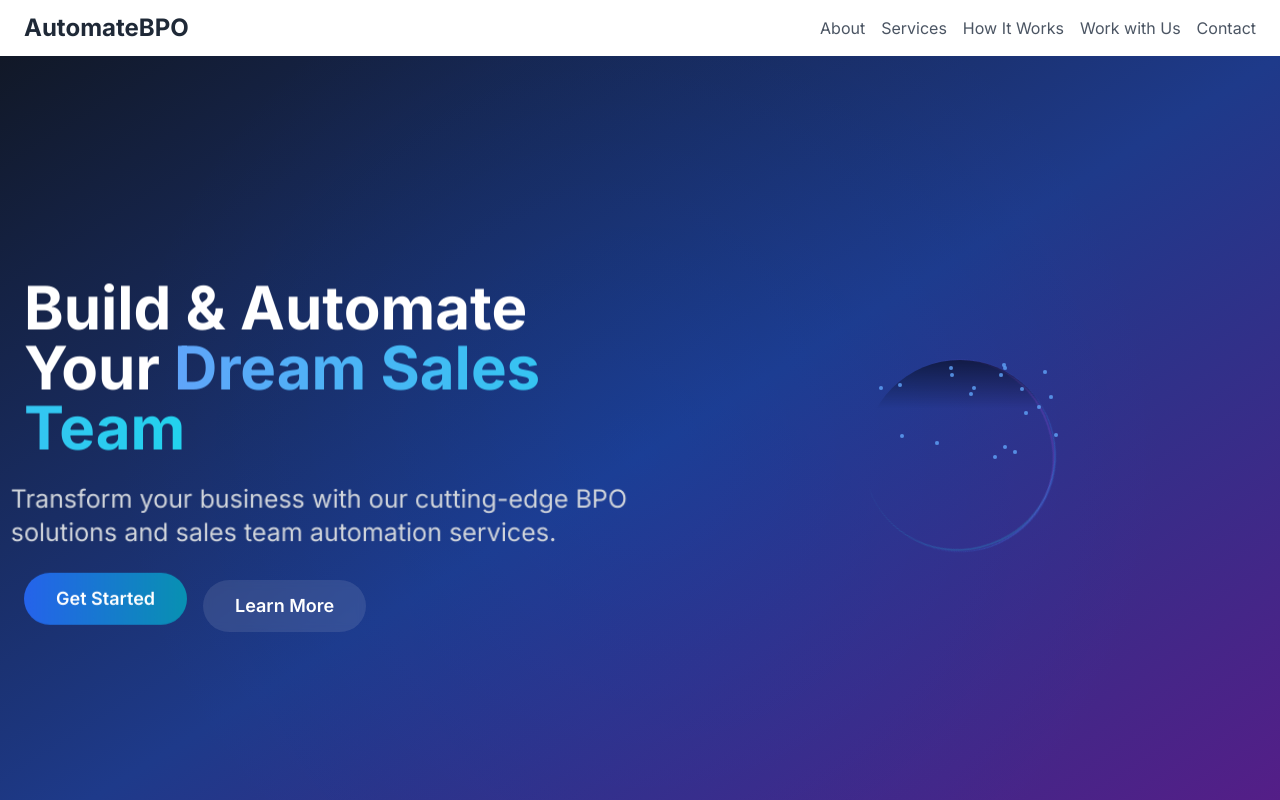
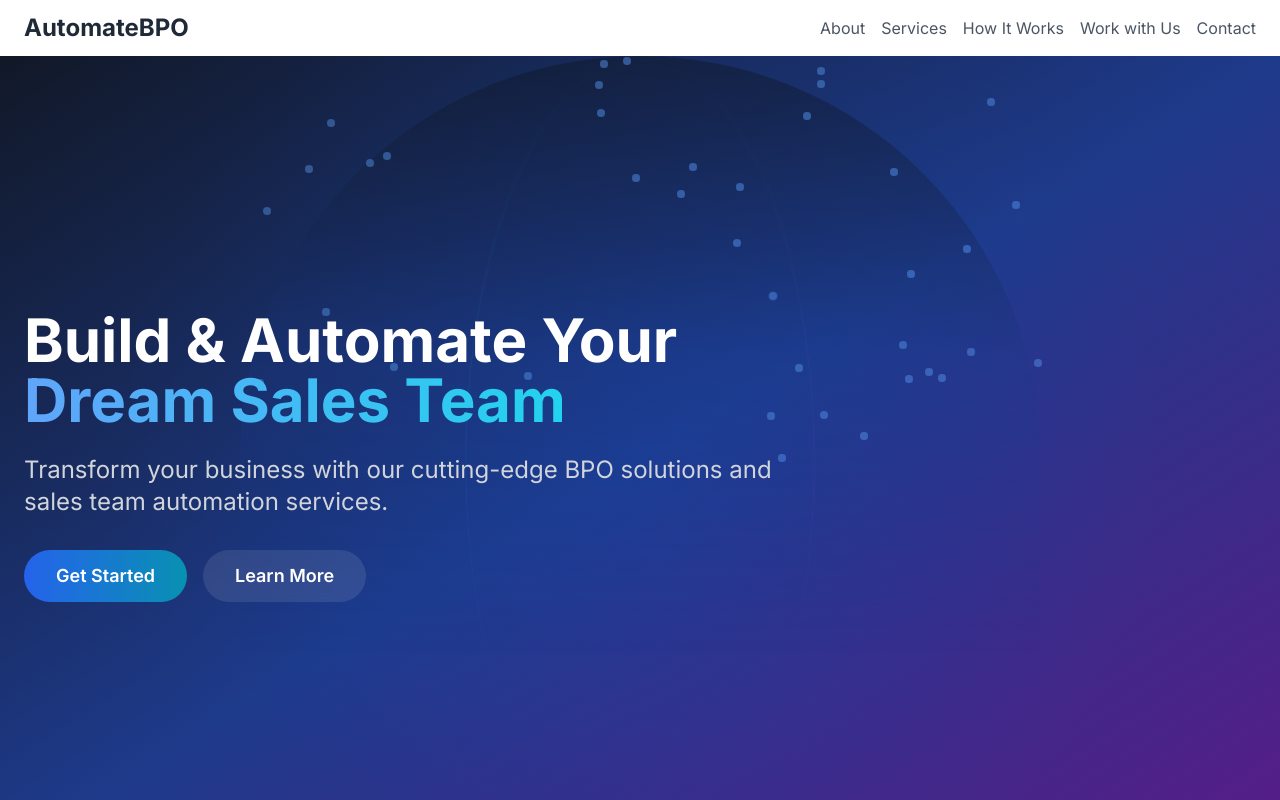
Before and after one commit to nitturkaryash/automate-bpo, a Next.js app: page /automate-bpo/ in a window 1280 px wide. Shown: the top 800 px of the page. Built offline with nearby package versions, Linux system fonts and the light colour scheme.

Commit message:
Update globe animation: larger size, Y-axis rotation, behind text

```diff
--- a/app/components/GlobeAnimation.tsx
+++ b/app/components/GlobeAnimation.tsx
@@ -2,17 +2,17 @@ import React from 'react';
 
 const GlobeAnimation = () => {
   return (
-    <div className="globe-container relative w-48 h-48 mx-auto">
-      <div className="globe absolute w-full h-full rounded-full border-t-2 border-blue-500/30 animate-globe-spin">
-        <div className="absolute w-full h-full rounded-full border-t-2 border-cyan-400/20 rotate-45"></div>
-        <div className="absolute w-full h-full rounded-full border-t-2 border-purple-500/20 -rotate-45"></div>
+    <div className="globe-container absolute bottom-0 left-1/2 -translate-x-1/2 w-[800px] h-[800px] opacity-50">
+      <div className="globe absolute w-full h-full rounded-full border-t-4 border-blue-500/30 animate-globe-rotate">
+        <div className="absolute w-full h-full rounded-full border-t-4 border-cyan-400/20 rotate-45"></div>
+        <div className="absolute w-full h-full rounded-full border-t-4 border-purple-500/20 -rotate-45"></div>
       </div>
-      <div className="globe-overlay absolute w-full h-1/2 top-0 bg-gradient-to-b from-black/50 via-transparent to-transparent rounded-t-full"></div>
+      <div className="globe-overlay absolute w-full h-3/4 top-0 bg-gradient-to-b from-gray-900 via-blue-900/50 to-transparent rounded-t-full"></div>
       <div className="globe-dots">
-        {[...Array(20)].map((_, i) => (
+        {[...Array(40)].map((_, i) => (
           <div
             key={i}
-            className="absolute w-1 h-1 bg-blue-400/80 rounded-full animate-pulse-gentle"
+            className="absolute w-2 h-2 bg-blue-400/80 rounded-full animate-pulse-gentle"
             style={{
               top: `${Math.random() * 50}%`,
               left: `${Math.random() * 100}%`,
--- a/app/components/Hero.tsx
+++ b/app/components/Hero.tsx
@@ -3,21 +3,21 @@ import GlobeAnimation from './GlobeAnimation';
 
 export default function Hero() {
   return (
-    <section className="relative min-h-screen flex items-center justify-center bg-gradient-to-br from-gray-900 via-blue-900 to-purple-900 text-white py-20">
+    <section className="relative min-h-screen flex items-center justify-center bg-gradient-to-br from-gray-900 via-blue-900 to-purple-900 text-white py-20 overflow-hidden">
       <div className="absolute inset-0 overflow-hidden">
         <div className="absolute w-full h-full bg-[radial-gradient(circle_at_center,rgba(0,100,255,0.1)_0%,transparent_70%)]"></div>
       </div>
+      <GlobeAnimation />
       <div className="container mx-auto px-6 relative z-10">
-        <div className="flex flex-col md:flex-row items-center justify-between gap-12">
-          <div className="flex-1 text-center md:text-left">
-            <h1 className="text-4xl md:text-5xl lg:text-6xl font-bold mb-6 animate-float-slow">
+        <div className="max-w-3xl">
+          <h1 className="text-4xl md:text-5xl lg:text-6xl font-bold mb-6">
             Build & Automate Your <span className="text-transparent bg-clip-text bg-gradient-to-r from-blue-400 to-cyan-400">Dream Sales Team</span>
           </h1>
-            <p className="text-xl md:text-2xl mb-8 text-gray-300 animate-pulse-gentle">
+          <p className="text-xl md:text-2xl mb-8 text-gray-300">
             Transform your business with our cutting-edge BPO solutions and sales team automation services.
           </p>
-            <div className="flex flex-col sm:flex-row gap-4 justify-center md:justify-start">
-              <a href="#contact" className="px-8 py-3 bg-gradient-to-r from-blue-600 to-cyan-600 rounded-full text-lg font-semibold hover:scale-105 transition-transform duration-300 animate-float">
+          <div className="flex flex-col sm:flex-row gap-4">
+            <a href="#contact" className="px-8 py-3 bg-gradient-to-r from-blue-600 to-cyan-600 rounded-full text-lg font-semibold hover:scale-105 transition-transform duration-300">
               Get Started
             </a>
             <a href="#services" className="px-8 py-3 bg-white/10 backdrop-blur-sm rounded-full text-lg font-semibold hover:bg-white/20 transition-colors duration-300">
@@ -25,10 +25,6 @@ export default function Hero() {
             </a>
           </div>
         </div>
-          <div className="flex-1 flex justify-center items-center">
-            <GlobeAnimation />
-          </div>
-        </div>
       </div>
     </section>
   )
--- a/app/globals.css
+++ b/app/globals.css
@@ -255,15 +255,16 @@ body {
   box-shadow: 0 0 30px rgba(0, 255, 255, 0.3);
 }
 
-@keyframes globe-spin {
+@keyframes globe-rotate {
   0% {
-    transform: rotate(0deg);
+    transform: rotateY(0deg);
   }
   100% {
-    transform: rotate(360deg);
+    transform: rotateY(360deg);
   }
 }
 
-.animate-globe-spin {
-  animation: globe-spin 20s linear infinite;
+.animate-globe-rotate {
+  animation: globe-rotate 20s linear infinite;
+  transform-style: preserve-3d;
 }
```
Lines whose indentation alone changed are shown as unchanged.
